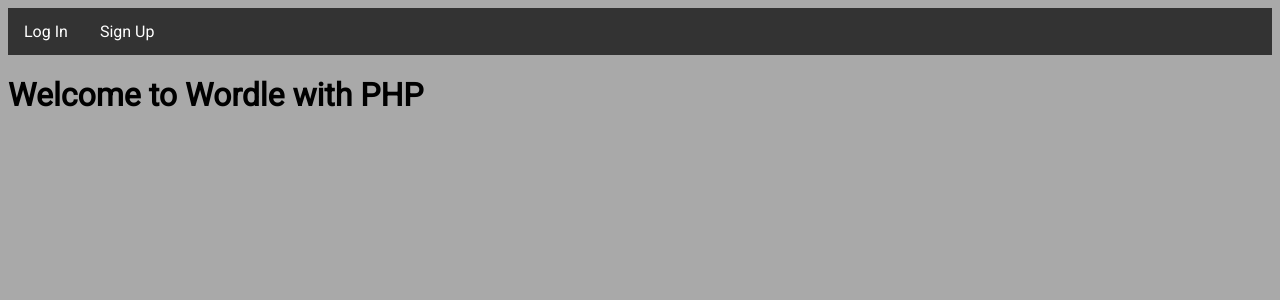
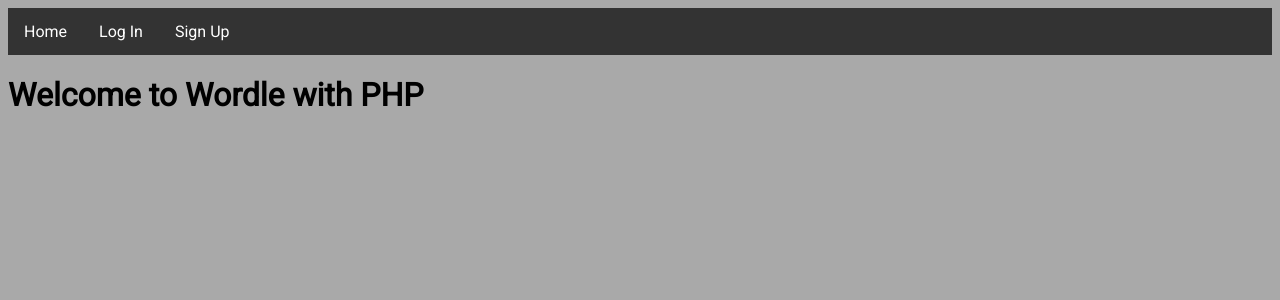
Before and after one commit to kayyon/Web-Programming-Project-2, a PHP site: page /project2.php in a window 1280 px wide. Shown: the top 300 px of the page. Run offline with PHP 8.4, Linux system fonts and the light colour scheme.

Commit message:
initial commit

```diff
--- a/header.php
+++ b/header.php
@@ -17,6 +17,7 @@
             <div class="wrapper">
                 <a href="project2.php"></a>
                 <ul class="nav-list">
+                    <li><a href="project2.php">Home</a></li>
                     <li><a href="login.php">Log In</a></li>
                     <li><a href="signup.php">Sign Up</a></li>
                 </ul>
```
